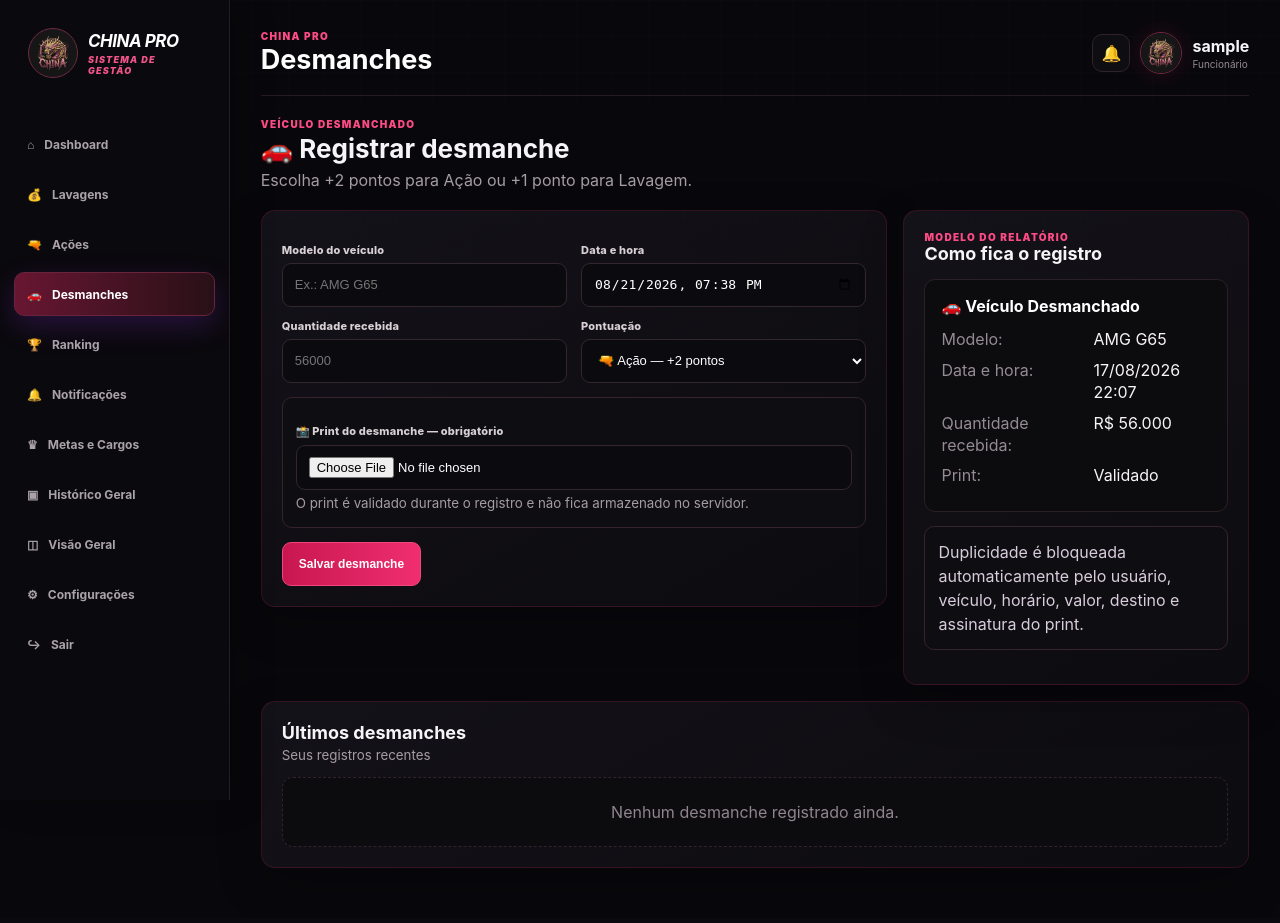
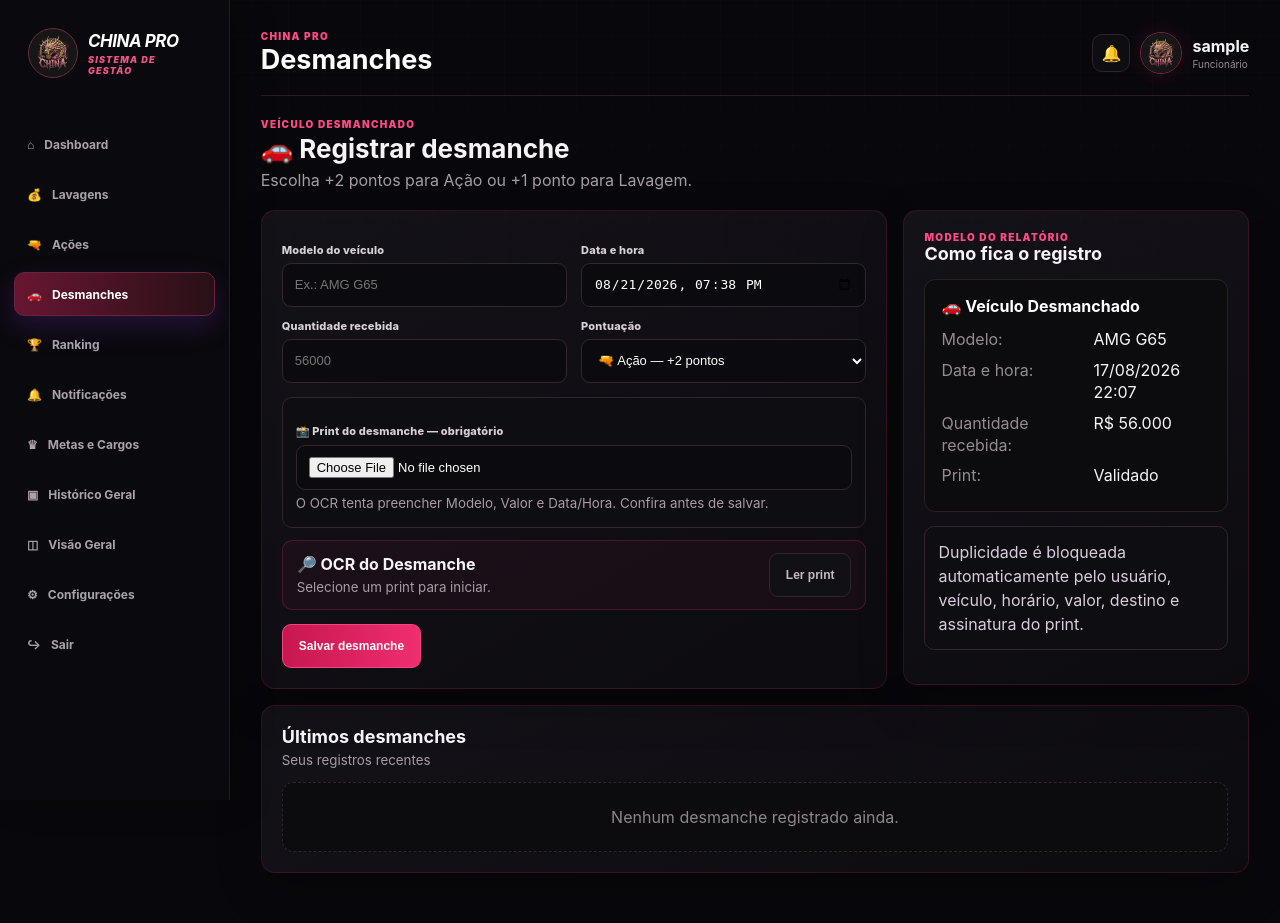
Before and after one commit to sabrinavtk-sys/China-pro-web, a Flask app: page /desmanches in a window 1280 px wide. Before the commit the page ends 868 px from the top, so only its background shows below. Run offline with Flask 3, Linux system fonts and the light colour scheme; the visitor is signed in with stand-in values (Sample User, id 1); data comes from the database, SQL or seed files in the repository; data that the repository does not hold is empty; some libraries are stand-ins or nearby versions.

Commit message:
Add files via upload

```diff
--- a/NC_PRO_EXTRACTOR_WEB_FINAL/static/css/ui-standard.css
+++ b/NC_PRO_EXTRACTOR_WEB_FINAL/static/css/ui-standard.css
@@ -780,3 +780,7 @@ body.china-app{font-family:Inter,Segoe UI,Arial,sans-serif;overflow-x:hidden}
   .correction-actions form{grid-template-columns:1fr}
   .app-topbar{gap:9px!important}
 }
+
+.desmanche-ocr-panel{margin-top:12px;padding:12px 14px;border:1px solid rgba(239,46,112,.24);border-radius:10px;background:rgba(239,46,112,.045);display:flex;align-items:center;justify-content:space-between;gap:12px}
+.desmanche-ocr-panel>div{display:grid;gap:4px}.desmanche-ocr-panel small{color:#a79ca4;line-height:1.4}
+@media(max-width:700px){.desmanche-ocr-panel{align-items:stretch;flex-direction:column}.desmanche-ocr-panel button{width:100%}}
--- /dev/null
+++ b/NC_PRO_EXTRACTOR_WEB_FINAL/static/js/desmanche-ocr.js
@@ -0,0 +1,186 @@
+(() => {
+"use strict";
+
+/*
+  CHINA PRO — OCR DESMANCHE v2
+  Calibrado para o layout real do Nova Capital:
+  - Balão verde superior esquerdo:
+      "Você recebeu R$60000 de amstel Hazard #830."
+  - Menu do veículo centro/direita:
+      "Huracan STO"
+      "Veículo"
+*/
+
+function normalizar(t){
+  return String(t||"")
+    .replace(/\r/g,"\n")
+    .replace(/[ \t]+/g," ")
+    .replace(/\n{2,}/g,"\n")
+    .trim();
+}
+
+function numero(v){
+  const s=String(v||"")
+    .replace(/[Oo]/g,"0")
+    .replace(/[Il|]/g,"1")
+    .replace(/[^\d]/g,"");
+  const n=Number(s);
+  return Number.isFinite(n)?n:0;
+}
+
+function extrairValor(texto){
+  const t=normalizar(texto);
+  const regras=[
+    /voc[eê]\s+recebeu\s+R\s*\$?\s*([\dOoIl|., ]{3,18})(?=\s+(?:de|do|da)\b)/i,
+    /recebeu\s+R\s*\$?\s*([\dOoIl|., ]{3,18})(?=\s+(?:de|do|da)\b)/i,
+    /R\s*\$\s*([\dOoIl|., ]{3,18})(?=\s+(?:de|do|da|\n|$))/i
+  ];
+  for(const re of regras){
+    const m=t.match(re);
+    if(m){
+      const n=numero(m[1]);
+      if(n>=1000 && n<=999999999) return n;
+    }
+  }
+  return 0;
+}
+
+function limparModelo(v){
+  return String(v||"")
+    .replace(/^[^A-Za-z0-9À-ÿ]+/,"")
+    .replace(/[^A-Za-z0-9À-ÿ._ -]+$/,"")
+    .replace(/\s{2,}/g," ")
+    .trim()
+    .slice(0,60);
+}
+
+function extrairModelo(texto){
+  const t=normalizar(texto);
+
+  // Regra principal: o modelo fica IMEDIATAMENTE acima da palavra "Veículo".
+  const linhas=t.split("\n").map(x=>x.trim()).filter(Boolean);
+  for(let i=1;i<linhas.length;i++){
+    if(/^ve[ií]culo\b/i.test(linhas[i])){
+      const modelo=limparModelo(linhas[i-1]);
+      if(modelo.length>=2 && !/^(chaves|abrir|colocar)$/i.test(modelo)){
+        return modelo;
+      }
+    }
+  }
+
+  // Fallback quando o Tesseract junta as duas linhas.
+  const m=t.match(/([A-Za-z0-9À-ÿ._-]+(?:\s+[A-Za-z0-9À-ÿ._-]+){0,3})\s+ve[ií]culo\b/i);
+  return m ? limparModelo(m[1]) : "";
+}
+
+function extrairDataHora(texto){
+  const m=normalizar(texto).match(
+    /(\d{1,2})[\/.-](\d{1,2})[\/.-](\d{4})\D{0,14}(\d{1,2})[:h](\d{2})/i
+  );
+  if(!m) return "";
+  return `${m[3]}-${String(m[2]).padStart(2,"0")}-${String(m[1]).padStart(2,"0")}T${String(m[4]).padStart(2,"0")}:${String(m[5]).padStart(2,"0")}`;
+}
+
+function parsear(texto){
+  const t=normalizar(texto);
+  return {
+    modelo:extrairModelo(t),
+    quantidade:extrairValor(t),
+    data_hora:extrairDataHora(t),
+    texto:t
+  };
+}
+
+function recortar(file, area, escala=3){
+  return new Promise((resolve,reject)=>{
+    const img=new Image();
+    const url=URL.createObjectURL(file);
+    img.onload=()=>{
+      try{
+        const sx=Math.round(img.naturalWidth*area.x);
+        const sy=Math.round(img.naturalHeight*area.y);
+        const sw=Math.round(img.naturalWidth*area.w);
+        const sh=Math.round(img.naturalHeight*area.h);
+        const c=document.createElement("canvas");
+        c.width=Math.max(1,Math.round(sw*escala));
+        c.height=Math.max(1,Math.round(sh*escala));
+        const ctx=c.getContext("2d");
+        ctx.imageSmoothingEnabled=true;
+        ctx.drawImage(img,sx,sy,sw,sh,0,0,c.width,c.height);
+        URL.revokeObjectURL(url);
+        resolve(c);
+      }catch(e){URL.revokeObjectURL(url);reject(e);}
+    };
+    img.onerror=()=>{URL.revokeObjectURL(url);reject(new Error("Não foi possível abrir o print."));};
+    img.src=url;
+  });
+}
+
+async function reconhecer(alvo, psm="6", onProgress){
+  const r=await Tesseract.recognize(alvo,"por",{
+    logger:m=>{
+      if(onProgress && m.status==="recognizing text"){
+        onProgress(Math.round((m.progress||0)*100));
+      }
+    }
+  });
+  return {
+    texto:normalizar(r?.data?.text||""),
+    confianca:Math.round(r?.data?.confidence||0)
+  };
+}
+
+async function ler(file,onProgress){
+  if(!file) throw new Error("Selecione o print do desmanche.");
+  if(!window.Tesseract) throw new Error("Biblioteca OCR não carregou.");
+
+  /*
+    Recortes relativos para 1600x900 e outras resoluções 16:9:
+    verde: topo/esquerda
+    veículo: menu central/direita
+    rodapé: data/hora do HUD
+  */
+  const [verde,veiculo,rodape]=await Promise.all([
+    recortar(file,{x:0.005,y:0.095,w:0.31,h:0.115},4.5),
+    recortar(file,{x:0.53,y:0.37,w:0.25,h:0.115},4.0),
+    recortar(file,{x:0.58,y:0.94,w:0.41,h:0.06},4.0)
+  ]);
+
+  if(onProgress) onProgress(10);
+
+  const leituraVerde=await reconhecer(verde,"6",p=>onProgress?.(10+Math.round(p*.30)));
+  const leituraVeiculo=await reconhecer(veiculo,"6",p=>onProgress?.(40+Math.round(p*.30)));
+  const leituraRodape=await reconhecer(rodape,"7",p=>onProgress?.(70+Math.round(p*.30)));
+
+  const quantidade=extrairValor(leituraVerde.texto);
+  const modelo=extrairModelo(leituraVeiculo.texto);
+  const data_hora=extrairDataHora(leituraRodape.texto);
+
+  const confiancas=[
+    quantidade ? leituraVerde.confianca : 0,
+    modelo ? leituraVeiculo.confianca : 0,
+    data_hora ? leituraRodape.confianca : 0
+  ].filter(v=>v>0);
+
+  const confianca=confiancas.length
+    ? Math.round(confiancas.reduce((a,b)=>a+b,0)/confiancas.length)
+    : 0;
+
+  const resultado={
+    modelo,
+    quantidade,
+    data_hora,
+    confianca,
+    leituras:{
+      balaoVerde:leituraVerde.texto,
+      veiculo:leituraVeiculo.texto,
+      rodape:leituraRodape.texto
+    }
+  };
+
+  console.log("OCR DESMANCHE v2:",resultado);
+  return resultado;
+}
+
+window.DesmancheOCR={ler,parsear,extrairValor,extrairModelo,extrairDataHora};
+})();
--- a/NC_PRO_EXTRACTOR_WEB_FINAL/static/js/desmanches.js
+++ b/NC_PRO_EXTRACTOR_WEB_FINAL/static/js/desmanches.js
@@ -36,6 +36,31 @@ async function lerRespostaAPI(resposta){
 document.addEventListener("DOMContentLoaded", () => {
   const data = document.querySelector("#dataDesmanche");
   const form = document.querySelector("#formDesmanche");
+  const arquivoOCR = document.querySelector("#provaDesmanche");
+  const botaoOCR = document.querySelector("#btnOcrDesmanche");
+  const infoOCR = document.querySelector("#ocrDesmancheInfo");
+
+  async function processarOCRDesmanche(){
+    const file=arquivoOCR?.files?.[0];
+    if(!file){if(infoOCR)infoOCR.textContent="Selecione o print primeiro.";return;}
+    if(botaoOCR)botaoOCR.disabled=true;
+    try{
+      const r=await window.DesmancheOCR.ler(file,p=>{if(infoOCR)infoOCR.textContent=`Lendo print... ${p}%`;});
+      const modelo=document.querySelector("#modelo");
+      const quantidade=document.querySelector("#quantidade");
+      if(r.modelo&&modelo)modelo.value=r.modelo;
+      if(r.quantidade&&quantidade)quantidade.value=r.quantidade;
+      if(r.data_hora&&data)data.value=r.data_hora;
+      const achados=[r.modelo&&"modelo",r.quantidade&&"valor",r.data_hora&&"data/hora"].filter(Boolean);
+      if(infoOCR)infoOCR.textContent=achados.length?`✅ OCR concluído (${r.confianca}%): ${achados.join(", ")}. Confira antes de salvar.`:"⚠️ Não consegui identificar os campos. Preencha manualmente.";
+      console.log("OCR DESMANCHE:",r);
+    }catch(err){
+      console.error("ERRO OCR DESMANCHE:",err);
+      if(infoOCR)infoOCR.textContent=`❌ ${err.message||"Falha ao ler o print."}`;
+    }finally{if(botaoOCR)botaoOCR.disabled=false;}
+  }
+  botaoOCR?.addEventListener("click",processarOCRDesmanche);
+  arquivoOCR?.addEventListener("change",processarOCRDesmanche);
 
   if(data && !data.value){
     data.value = agoraLocalInput();
--- a/NC_PRO_EXTRACTOR_WEB_FINAL/templates/desmanches.html
+++ b/NC_PRO_EXTRACTOR_WEB_FINAL/templates/desmanches.html
@@ -18,7 +18,11 @@
     <div class="proof">
       <label>📸 Print do desmanche — obrigatório</label>
       <input id="provaDesmanche" type="file" accept="image/*" required>
-      <small class="muted">O print é validado durante o registro e não fica armazenado no servidor.</small>
+      <small class="muted">O OCR tenta preencher Modelo, Valor e Data/Hora. Confira antes de salvar.</small>
+    </div>
+    <div class="desmanche-ocr-panel">
+      <div><b>🔎 OCR do Desmanche</b><small id="ocrDesmancheInfo">Selecione um print para iniciar.</small></div>
+      <button id="btnOcrDesmanche" type="button" class="btn secondary">Ler print</button>
     </div>
     <div class="actions"><button type="submit">Salvar desmanche</button></div>
     <div id="statusDesmanche"></div>
@@ -47,4 +51,8 @@
   </div>
 </section>
 {% endblock %}
-{% block scripts %}<script src="{{ url_for('static', filename='js/desmanches.js') }}?v=20260819"></script>{% endblock %}
+{% block scripts %}
+<script src="https://cdn.jsdelivr.net/npm/tesseract.js@5/dist/tesseract.min.js"></script>
+<script src="{{ url_for('static', filename='js/desmanche-ocr.js') }}?v=2"></script>
+<script src="{{ url_for('static', filename='js/desmanches.js') }}?v=20260821-ocr1"></script>
+{% endblock %}
```
Also changed, not shown: NC_PRO_EXTRACTOR_WEB_FINAL/OCR_DESMANCHE_V1.txt (added, +7 -0 lines), NC_PRO_EXTRACTOR_WEB_FINAL/OCR_DESMANCHE_V2_CASO_REAL.txt (added, +14 -0 lines).
